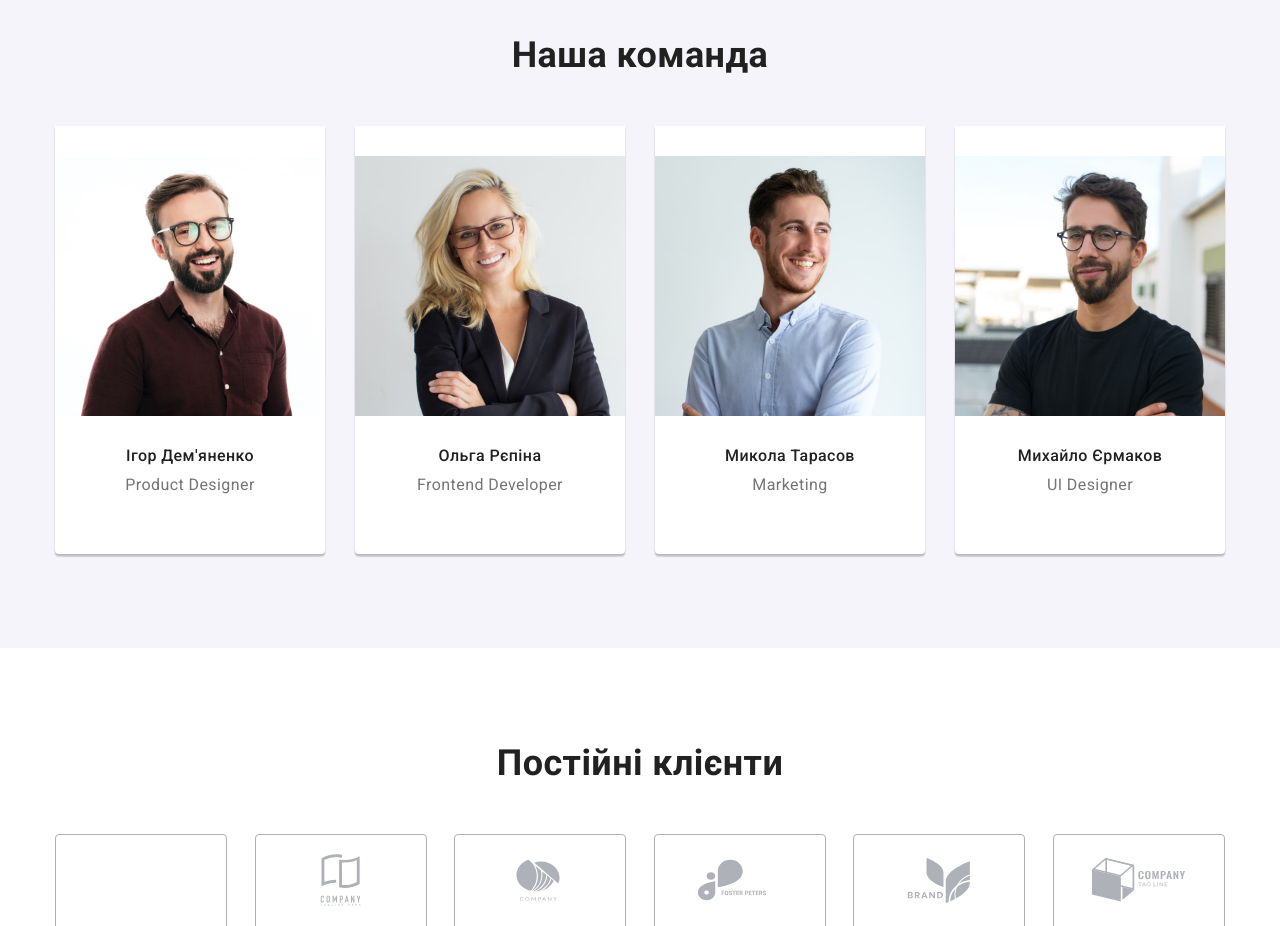
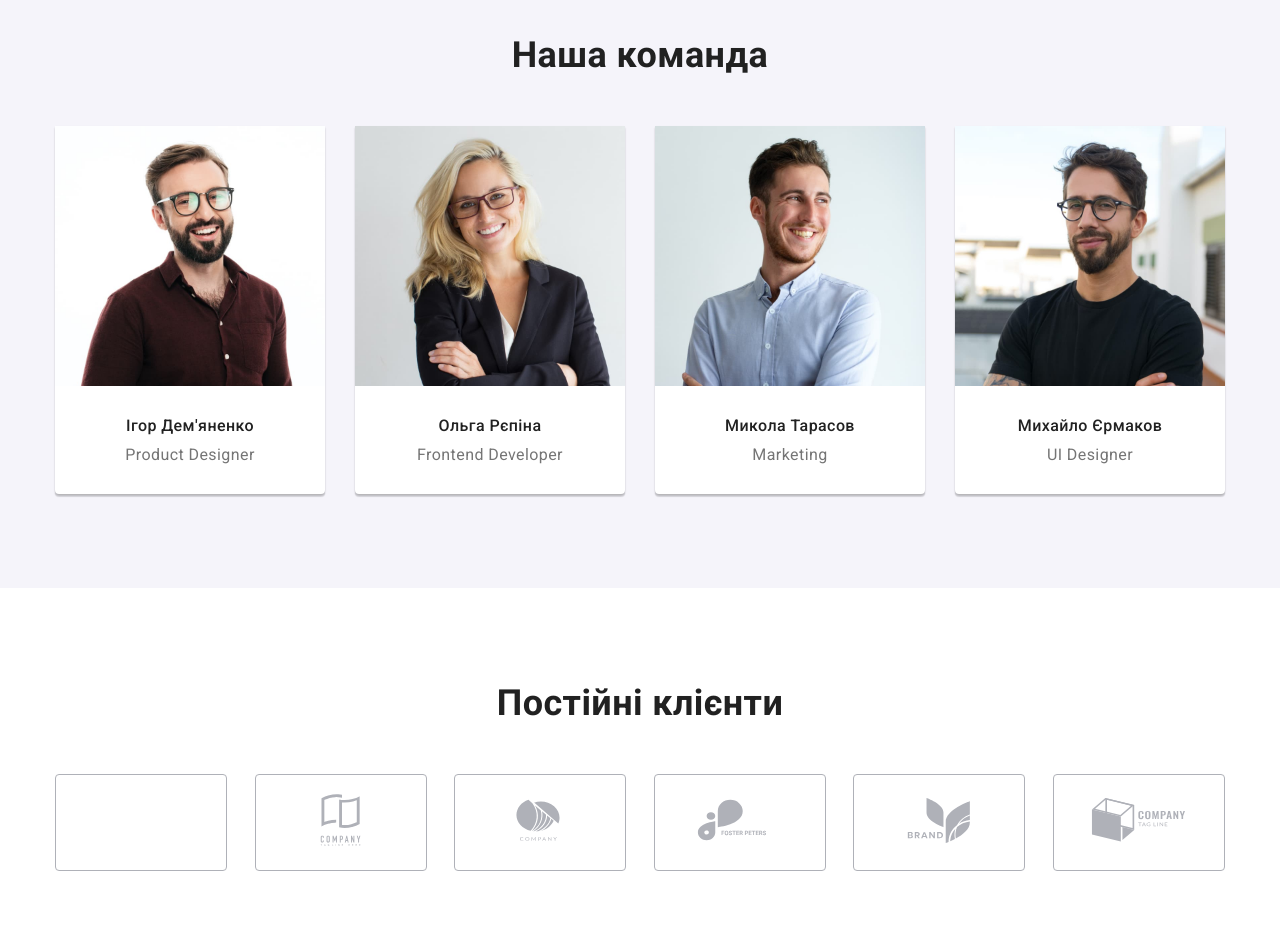
Before and after one commit to Anastasiia-Ablieieva/goit-markup-hw-04, a plain HTML site: page index.html in a window 1280 px wide. Shown: the part 1660-2586 px from the top of the page. Drawn offline with nearby package versions, Linux system fonts and the light colour scheme.

Commit message:
goit-markup-hw-04

```diff
--- a/index.html
+++ b/index.html
@@ -127,7 +127,7 @@
         <div class="container">
           <h2 class="section-title">Наша команда</h2>
           <ul class="team">
-            <li class="team-item">
+            <li>
               <img
                 src="./images/img.jpg"
                 alt="Усміхнений хлопець в окулярах"
@@ -138,7 +138,7 @@
                 <p class="team-text">Product Designer</p>
               </div>
             </li>
-            <li class="team-item">
+            <li>
               <img
                 src="./images/img-2.jpg"
                 alt="Усміхнена дівчина в окулярах"
@@ -149,7 +149,7 @@
                 <p class="team-text">Frontend Developer</p>
               </div>
             </li>
-            <li class="team-item">
+            <li>
               <img
                 src="./images/img-3.jpg"
                 alt="Усміхнений хлопець"
@@ -160,7 +160,7 @@
                 <p class="team-text">Marketing</p>
               </div>
             </li>
-            <li class="team-item">
+            <li>
               <img
                 src="./images/img-4.jpg"
                 alt="Усміхнений хлопець в окулярах"
```
